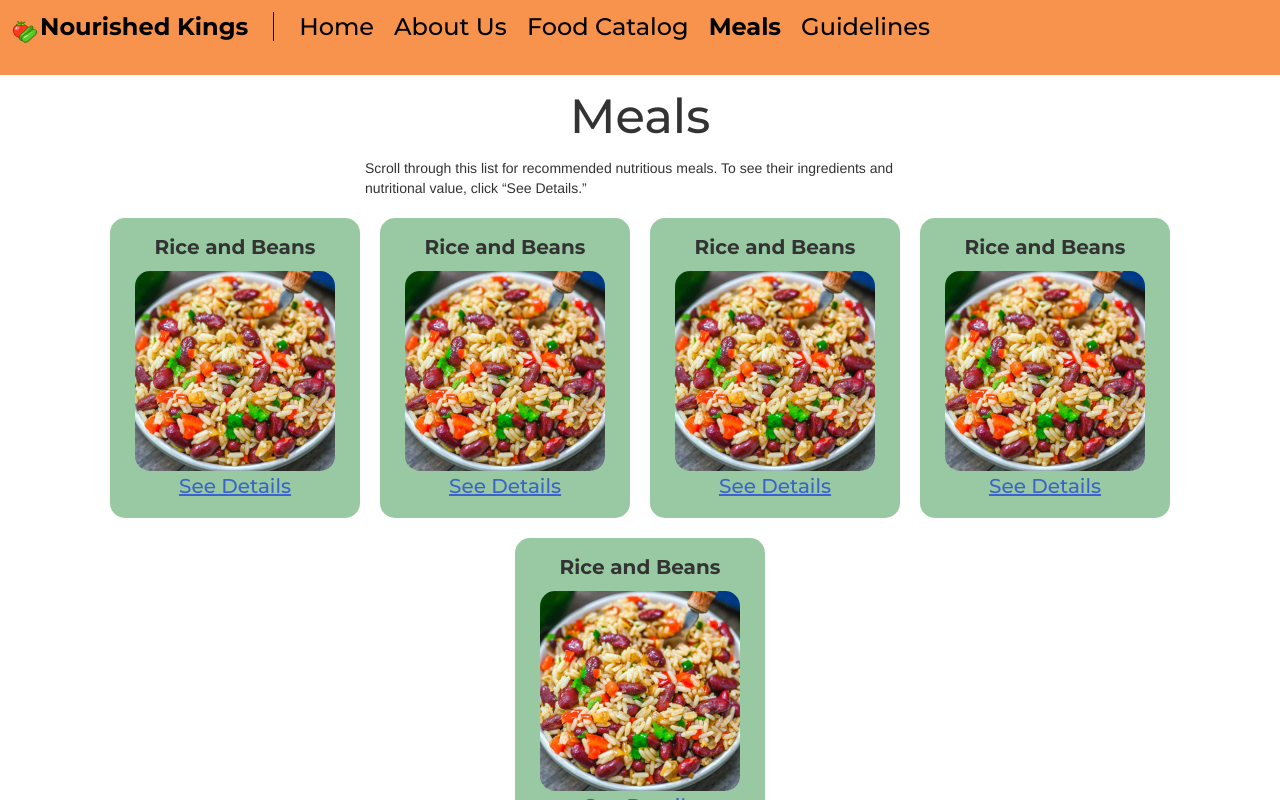
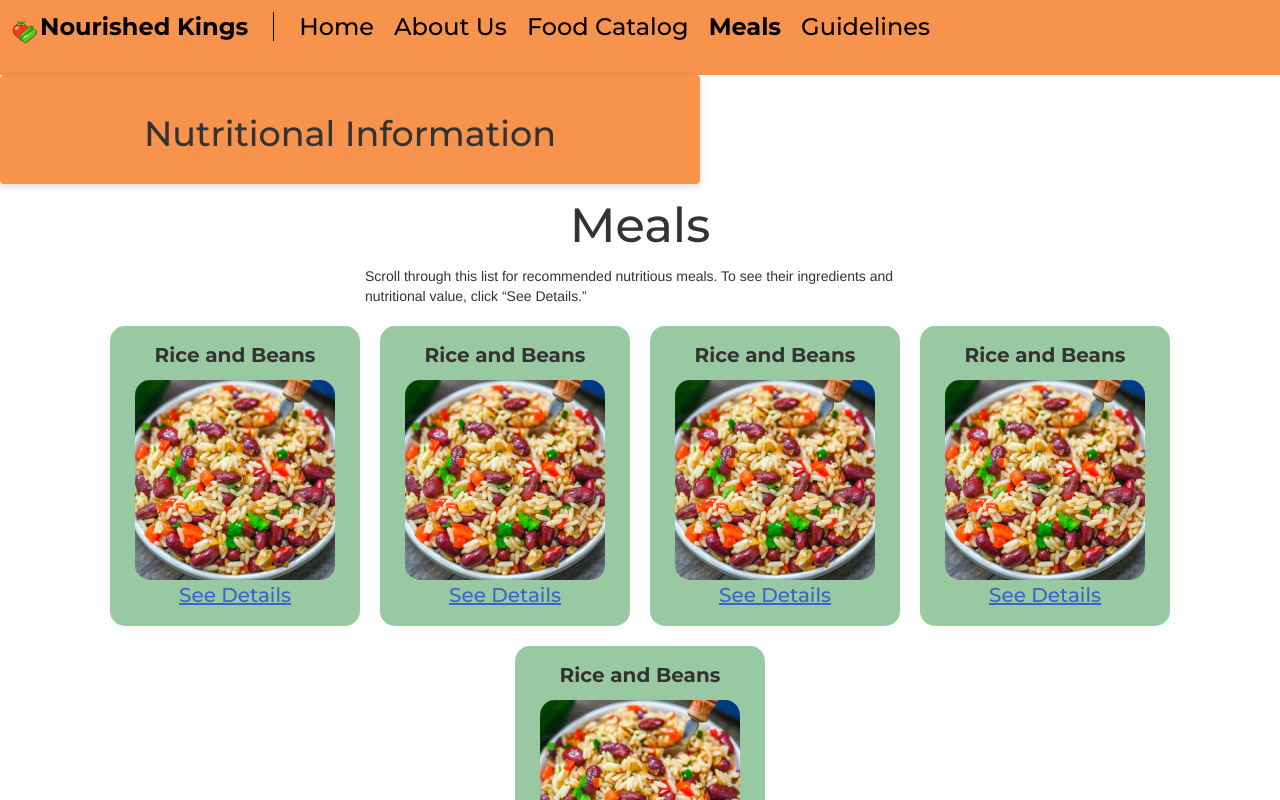
Before and after one commit to UW-INFO442-SP23/breakfast-club, a React (Create React App) app: page /Meals in a window 1280 px wide. Shown: the top 800 px of the page. Built offline with nearby package versions, Linux system fonts and the light colour scheme; the HTML template or start-up script is replaced by a standard one.

Commit message:
progress

```diff
--- a/src/index.css
+++ b/src/index.css
@@ -310,6 +310,40 @@ h1 {
   text-decoration: underline;
 }
 
+.meal-page {
+    justify-content: center;
+}
+
+overlay {
+  position: fixed;
+  top: 0;
+  left: 0;
+  width: 100%;
+  height: 100%;
+  background-color: rgba(0, 0, 0, 0.5); /* semi-transparent overlay */
+  display: flex;
+  align-items: center;
+  justify-content: center;
+  z-index: 9999;
+}
+
+.popup {
+  background-color: #F7934C;
+  padding: 20px;
+  max-width: 700px;
+  width: 100%;
+  border-radius: 4px;
+  box-shadow: 0 2px 8px rgba(0, 0, 0, 0.15);
+  z-index: 9999;
+
+}
+
+.popup h2{
+  text-align: center;
+  font-family: "Montserrat";
+  font-size: 35px;
+}
+
 /* 404 Page */
 /*
 body {
--- a/src/pages/meals.js
+++ b/src/pages/meals.js
@@ -1,14 +1,16 @@
-import React from 'react';
+import React, { useState } from 'react';
 import meals from '../data/meals.json'
 
 export default function Meals(props) {
+    const [popup, setPopup] = useState(false);
+
     function MealCard(props) {
         return(
             <div className="meal-card">
                 <p className="meal-title">{props.info.name}</p>
                 <img src={props.info.img} alt={props.info.name}></img>
                 <div className="button-div">
-                    <button>
+                    <button onClick={()=> setPopup(true)}>
                     <span className="button-text">See Details</span>
                     </button>
                 </div>
@@ -17,12 +19,23 @@ export default function Meals(props) {
         );
     }
 
+    function Popup(props) {
+        return(
+            <div className="overlay">
+                <div className="popup">
+                    <h2>Nutritional Information</h2>
+                </div>
+            </div>
+        );
+    }
+
     let mealCards = meals.map((currentMeal) => {
-        return (<MealCard info={currentMeal}/>);
+        return (<MealCard info={currentMeal} key={currentMeal.name}/>);
     });
 
     return (
         <div className="meals-page">
+            <Popup></Popup>
             <h1>Meals</h1>
             <div className="paragraphDiv">
                  <p>Scroll through this list for recommended nutritious meals. To see their ingredients and nutritional value, click “See Details.”</p>
@@ -30,6 +43,7 @@ export default function Meals(props) {
             <div className="meal-container">
                 {mealCards}
             </div>
+            {popup && <Popup/>}
         </div>
     );
 }
```
